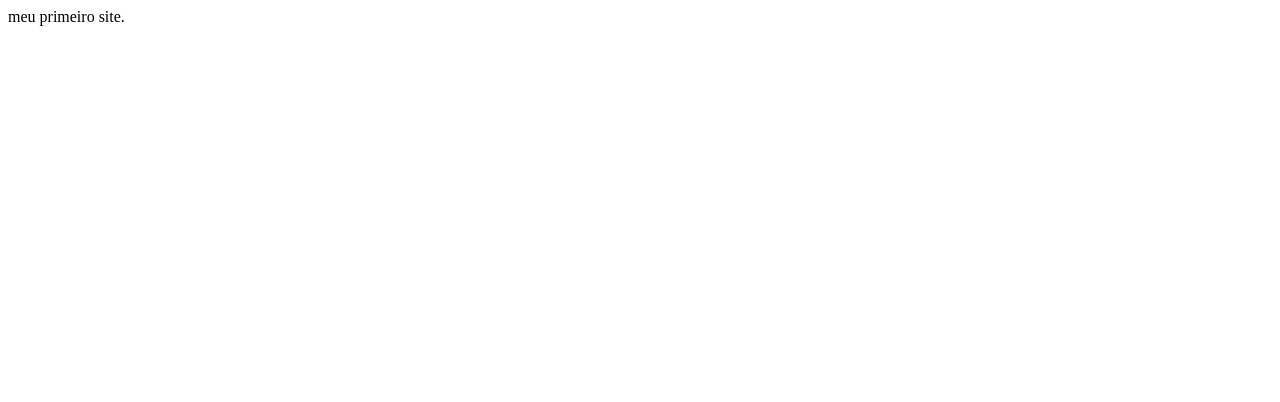
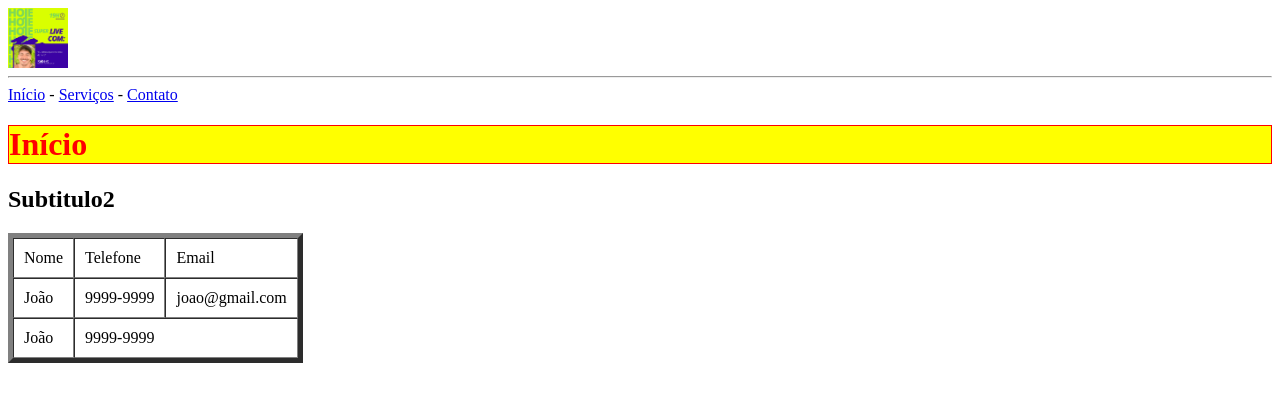
Before and after one commit to thecharles/thecharles.github.io, a plain HTML site: page index.html in a window 1280 px wide. Drawn offline with Linux system fonts and the light colour scheme.

Commit message:
subindo site

```diff
--- /dev/null
+++ b/contato.html
@@ -0,0 +1,20 @@
+<html>
+
+    <head>
+        <title>Título da página</title>
+        <link rel="stylesheet" href="estilo.css">
+    </head>
+
+    <body>
+
+        <a href="index.html">Início</a> - <a href="servicos.html">Serviços</a> -
+        <a href="contato.html">Contato</a>
+
+        <h1>
+            Contato
+        </h1>
+        <h2>Subtitulo2</h2>
+
+    </body>
+
+</html>
--- /dev/null
+++ b/estilo.css
@@ -0,0 +1,5 @@
+h1 {
+  color: red;
+  background-color: yellow;
+  border: solid 1px red;
+}
--- a/index.html
+++ b/index.html
@@ -1 +1,41 @@
-meu primeiro site.
+<html>
+
+    <head>
+        <title>Título da página</title>
+        <link rel="stylesheet" href="estilo.css">
+    </head>
+
+    <body>
+
+        <img src="imagens/imagem.png" height="60px">
+
+        <hr>
+
+        <a href="index.html">Início</a> - <a href="servicos.html">Serviços</a> -
+        <a href="contato.html">Contato</a>
+
+        <h1>
+            Início
+        </h1>
+        <h2>Subtitulo2</h2>
+
+        <table border="5" cellspacing="0" cellpadding="10">
+            <tr>
+                <td>Nome</td>
+                <td>Telefone</td>
+                <td>Email</td>
+            </tr>
+            <tr>
+                <td>João</td>
+                <td>9999-9999</td>
+                <td>joao@gmail.com</td>
+            </tr>
+            <tr>
+                <td>João</td>
+                <td colspan="2">9999-9999</td>
+            </tr>
+        </table>
+
+    </body>
+
+</html>
```
Also changed, not shown: servicos.html (added, +20 -0 lines), imagens/imagem.png (added).
